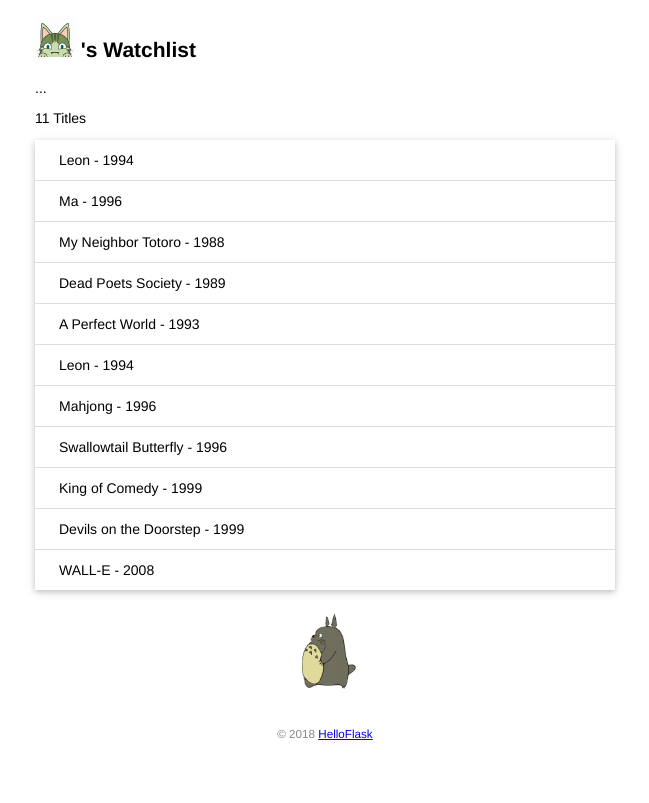
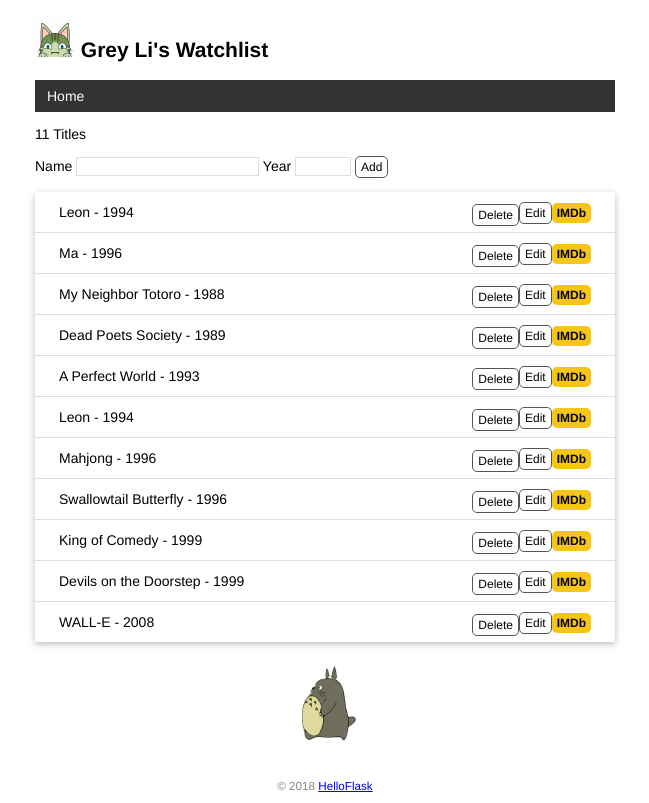
Before and after one commit to 1qiqiqi/watchlist, a Flask app: page / in a window 1280 px wide. Shown: the whole page, without its empty margins (315-964 px from the left). Before the commit the page ends 740 px from the top, so only its background shows below. Run offline with Flask 3, Linux system fonts and the light colour scheme.

Commit message:
Create,edit and delete item by form

```diff
--- a/app.py
+++ b/app.py
@@ -1,6 +1,6 @@
 from flask import Flask
 from markupsafe import escape
-from flask import url_for
+from flask import request, url_for, redirect, flash
 from flask import Flask, render_template
 # 数据库配置
 import os
@@ -109,8 +109,58 @@ def test_url_for():
     print(url_for('test_url_for', num=2))  # 输出：/test?num=2
     return 'Test page'
 
-@app.route('/')
+@app.route('/', methods=['GET', 'POST'])
 def index():
-    user = User.query.first()  # 读取用户记录
+    if request.method == 'POST':  # 判断是否是 POST 请求
+        # 获取表单数据
+        title = request.form.get('title')  # 传入表单对应输入字段的 name 值
+        year = request.form.get('year')
+        # 验证数据
+        if not title or not year or len(year) > 4 or len(title) > 60:
+            flash('Invalid input.')  # 显示错误提示
+            return redirect(url_for('index'))  # 重定向回主页
+        # 保存表单数据到数据库
+        movie = Movie(title=title, year=year)  # 创建记录
+        db.session.add(movie)  # 添加到数据库会话
+        db.session.commit()  # 提交数据库会话
+        flash('Item created.')  # 显示成功创建的提示
+        return redirect(url_for('index'))  # 重定向回主页
     movies = Movie.query.all()  # 读取所有电影记录
-    return render_template('index.html', user=user, movies=movies)
+    return render_template('index.html', movies=movies)
+
+@app.errorhandler(404)
+def page_not_found(e):
+    return render_template('404.html'), 404
+
+@app.context_processor
+def inject_user():  # 函数名可以随意修改
+    user = User.query.first()
+    return dict(user=user)  # 需要返回字典，等同于 return {'user': user}
+
+@app.route('/movie/edit/<int:movie_id>', methods=['GET', 'POST'])
+def edit(movie_id):
+    movie = Movie.query.get_or_404(movie_id)
+
+    if request.method == 'POST':  # 处理编辑表单的提交请求
+        title = request.form['title']
+        year = request.form['year']
+
+        if not title or not year or len(year) != 4 or len(title) > 60:
+            flash('Invalid input.')
+            return redirect(url_for('edit', movie_id=movie_id))  # 重定向回对应的编辑页面
+
+        movie.title = title  # 更新标题
+        movie.year = year  # 更新年份
+        db.session.commit()  # 提交数据库会话
+        flash('Item updated.')
+        return redirect(url_for('index'))  # 重定向回主页
+
+    return render_template('edit.html', movie=movie)  # 传入被编辑的电影记录
+
+@app.route('/movie/delete/<int:movie_id>', methods=['POST'])  # 限定只接受 POST 请求
+def delete(movie_id):
+    movie = Movie.query.get_or_404(movie_id)  # 获取电影记录
+    db.session.delete(movie)  # 删除对应的记录
+    db.session.commit()  # 提交数据库会话
+    flash('Item deleted.')
+    return redirect(url_for('index'))  # 重定向回主页
--- a/static/style.css
+++ b/static/style.css
@@ -46,3 +46,90 @@ footer {
     margin: 0 auto;
     height: 100px;
 }
+
+nav ul {
+    list-style-type: none;
+    margin: 0;
+    padding: 0;
+    overflow: hidden;
+    background-color: #333;
+}
+
+nav li {
+    float: left;
+}
+
+nav li a {
+    display: block;
+    color: white;
+    text-align: center;
+    padding: 8px 12px;
+    text-decoration: none;
+}
+
+nav li a:hover {
+    background-color: #111;
+}
+
+.float-right {
+    float: right;
+}
+
+.imdb {
+    font-size: 12px;
+    font-weight: bold;
+    color: black;
+    text-decoration: none;
+    background: #F5C518;
+    border-radius: 5px;
+    padding: 3px 5px;
+}
+
+
+
+/* 覆盖某些浏览器对 input 元素定义的字体 */
+input[type=submit] {
+    font-family: inherit;
+}
+
+input[type=text] {
+    border: 1px solid #ddd;
+}
+
+input[name=year] {
+    width: 50px;
+}
+
+.btn {
+    font-size: 12px;
+    padding: 3px 5px;
+    text-decoration: none;
+    cursor: pointer;
+    background-color: white;
+    color: black;
+    border: 1px solid #555555;
+    border-radius: 5px;
+}
+
+.btn:hover {
+    text-decoration: none;
+    background-color: black;
+    color: white;
+    border: 1px solid black;
+}
+
+
+.alert {
+    position: relative;
+    padding: 7px;
+    margin: 7px 0;
+    border: 1px solid transparent;
+    color: #004085;
+    background-color: #cce5ff;
+    border-color: #b8daff;
+    border-radius: 5px;
+}
+
+.inline-form {
+    display: inline;
+}
--- /dev/null
+++ b/templates/base.html
@@ -0,0 +1,30 @@
+<!DOCTYPE html>
+<html lang="en">
+<head>
+    {% block head %}
+    <meta charset="utf-8">
+    <meta name="viewport" content="width=device-width, initial-scale=1.0">
+    <title>{{ user.name }}'s Watchlist</title>
+    <link rel="icon" href="{{ url_for('static', filename='favicon.ico') }}">
+    <link rel="stylesheet" href="{{ url_for('static', filename='style.css') }}" type="text/css">
+    {% endblock %}
+</head>
+<body>
+    {% for message in get_flashed_messages() %}
+        <div class="alert">{{ message }}</div>
+    {% endfor %}
+    <h2>
+        <img alt="Avatar" class="avatar" src="{{ url_for('static', filename='images/avatar.png') }}">
+        {{ user.name }}'s Watchlist
+    </h2>
+    <nav>
+        <ul>
+            <li><a href="{{ url_for('index') }}">Home</a></li>
+        </ul>
+    </nav>
+    {% block content %}{% endblock %}
+    <footer>
+        <small>&copy; 2018 <a href="http://helloflask.com/book/3">HelloFlask</a></small>
+    </footer>
+</body>
+</html>
--- a/templates/index.html
+++ b/templates/index.html
@@ -1,32 +1,29 @@
-<!DOCTYPE html>
-<html lang="en">
-<head>
-    <meta charset="utf-8">
-    <title>{{ name }}'s Watchlist</title>
+{% extends 'base.html' %}
 
-    <link rel="stylesheet" href="{{ url_for('static', filename='style.css') }}" type="text/css">
-</head>
-<body>
-
-
-
-<h2>
-    <img alt="Avatar" class="avatar" src="{{ url_for('static', filename='images/avatar.png') }}">
-    {{ name }}'s Watchlist
-</h2>
-...
+{% block content %}
 <p>{{ movies|length }} Titles</p>
+<form method="post">
+    Name <input type="text" name="title" autocomplete="off" required>
+    Year <input type="text" name="year" autocomplete="off" required>
+    <input class="btn" type="submit" name="submit" value="Add">
+</form>
 <ul class="movie-list">
-    {% for movie in movies %} {# 迭代 movies 变量 #}
-    <li>{{ movie.title }} - {{ movie.year }}</li>
-    {# 等同于 movie['title'] #}
-    {% endfor %} {# 使用 endfor 标签结束 for 语句 #}
+    {% for movie in movies %}
+    <li>{{ movie.title }} - {{ movie.year }}
+        <span class="float-right">
+            <a class="imdb" href="https://www.imdb.com/find?q={{ movie.title }}" target="_blank"
+               title="Find this movie on IMDb">IMDb</a>
+        </span>
+        <span class="float-right">
+            <a class="btn" href="{{ url_for('edit', movie_id=movie.id) }}">Edit</a>
+        </span>
+        <span class="float-right">
+            <form class="inline-form" method="post" action="{{ url_for('delete', movie_id=movie.id) }}">
+                <input class="btn" type="submit" name="delete" value="Delete" onclick="return confirm('Are you sure?')">
+            </form>
+        </span>
+    </li>
+    {% endfor %}
 </ul>
-<img alt="Walking Totoro" class="totoro" src="{{ url_for('static', filename='images/totoro.gif') }}">
-{# 使用 length 过滤器获取 movies 变量的长度 #}
-
-<footer>
-    <small>&copy; 2018 <a href="http://helloflask.com/book/3">HelloFlask</a></small>
-</footer>
-</body>
-</html>
+<img alt="Walking Totoro" class="totoro" src="{{ url_for('static', filename='images/totoro.gif') }}" title="to~to~ro~">
+{% endblock %}
```
Also changed, not shown: templates/404.html (added, +12 -0 lines), templates/edit.html (added, +10 -0 lines), data.db.
